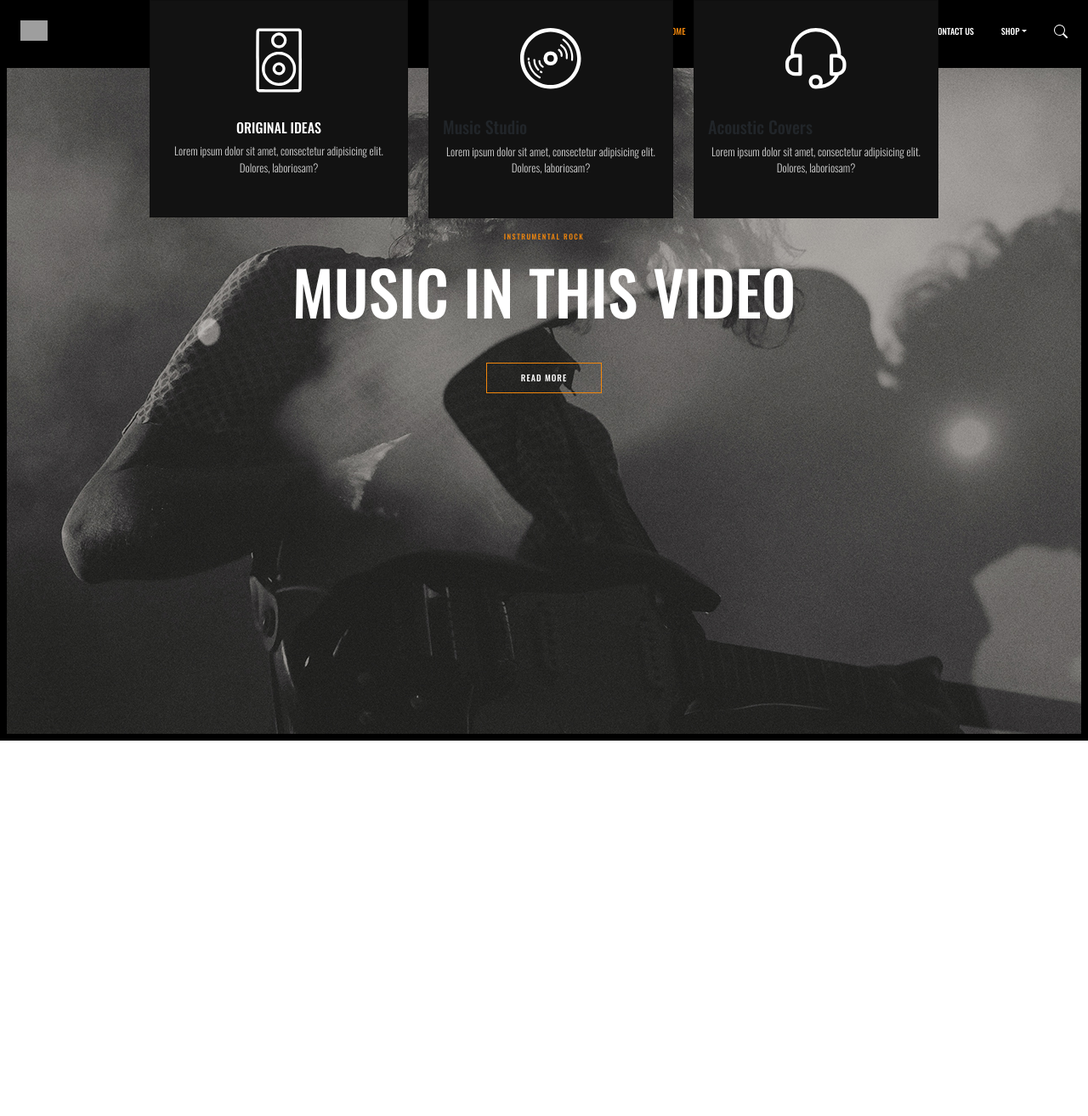
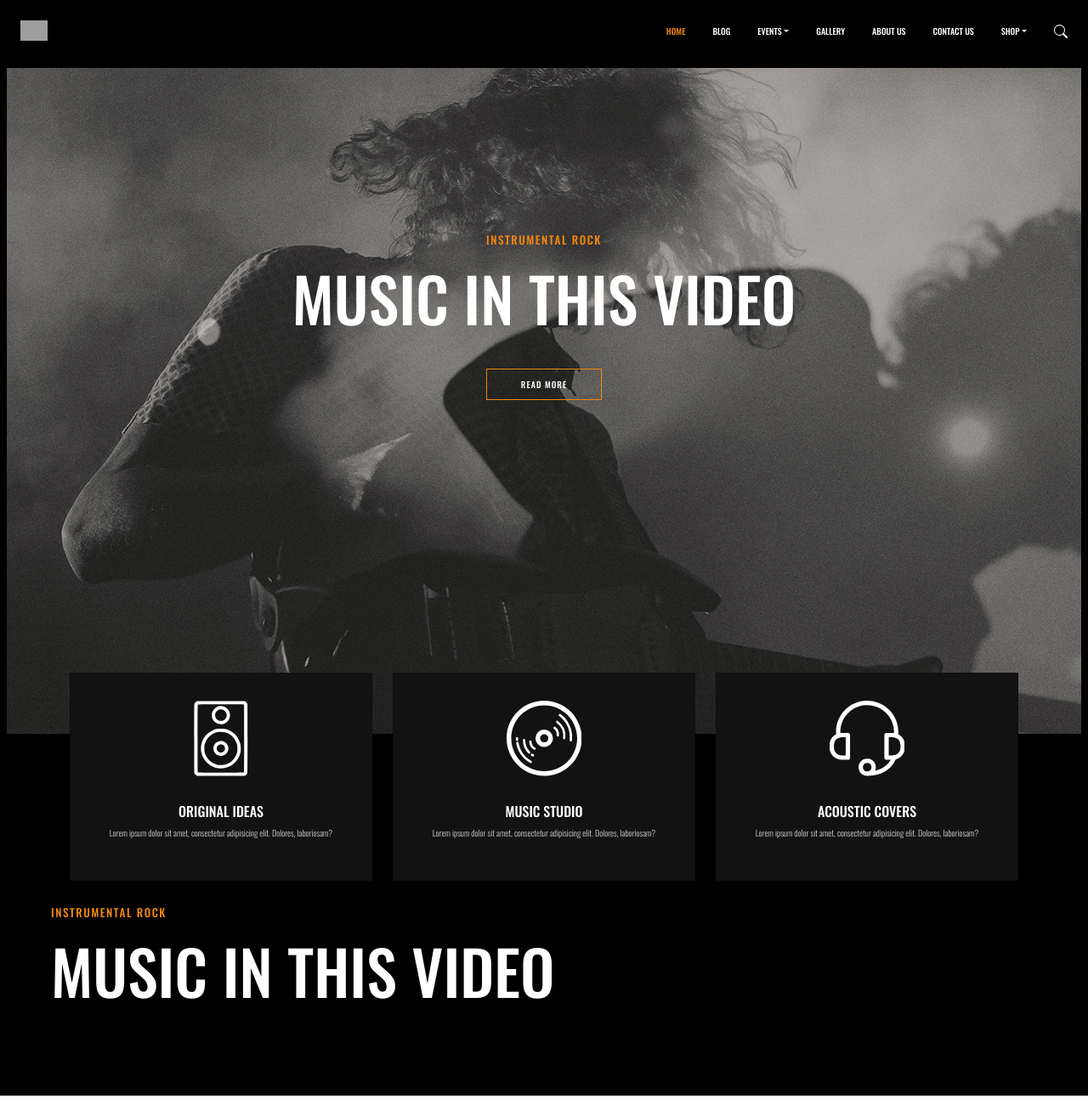
Before and after one commit to LiciaLicari/proj-html-vuejs, a Vue app: page / in a window 1280 px wide. Shown: the whole page at 85% size. Before the commit the page ends 872 px from the top, so only its background shows below. Built offline with nearby package versions, Linux system fonts and the light colour scheme; grey boxes are pictures that could not be loaded.

Commit message:
fix structure cards

```diff
--- a/src/App.vue
+++ b/src/App.vue
@@ -1,11 +1,13 @@
 <script>
 import AppHeader from './components/AppHeader.vue';
+import AppHero from './components/AppHero.vue';
 import AppCards from './components/AppCards.vue';
 
 export default {
     name: 'App',
     components: {
         AppHeader,
+        AppHero,
         AppCards,
     }
 }
@@ -13,12 +15,22 @@ export default {
 
 <template>
     <AppHeader />
+    <AppHero />
     <AppCards />
 
     <main>
+        <div id="who_we_are_section" class="p-5 mb-4">
+            <div class="container-fluid py-5">
+                <div class="">
+                    <p>Instrumental rock</p>
+                    <h1 class="">Music in this video</h1>
+
+                </div>
+            </div>
 
 
 
+        </div>
 
     </main>
 
@@ -30,4 +42,5 @@ export default {
 
 body {
     font-family: 'Oswald', sans-serif;
-}</style>
+}
+</style>
--- a/src/assets/scss/app.scss
+++ b/src/assets/scss/app.scss
@@ -11,7 +11,7 @@
     font-family: 'Oswald', sans-serif;
     font-weight: 500;
     font-size: x-small;
-    position: absolute;
+    //position: absolute;
     width: 100%;
     padding: 0;
 }
@@ -64,7 +64,8 @@ nav {
 .hero {
     height: 100vh;
 
-    .container-fluid h1 {
+    .container-fluid
+    h1 {
         text-transform: uppercase;
         font-family: 'Oswald', sans-serif;
         font-weight: 500;
@@ -104,8 +105,19 @@ nav {
     margin-top: 2rem;
 }
 
+#app_cards {
+    position: relative;
+}
+
+#app_cards .row {
+    position: absolute;
+    width: 100%;
+    top: -5rem;
+}
+
 .card {
-    width: 19rem;
+
+
     border-radius: 0%;
     background-color: #121212;
 
@@ -126,8 +138,29 @@ nav {
     }
     p {
         text-align: center;
-        font-size: small;
+        font-size: x-small;
         font-weight: 300;
         color: lightgray;
 }
 }
+
+#who_we_are_section {
+    background-color: $rock-dark;
+
+    h1 {
+        text-transform: uppercase;
+        font-family: 'Oswald', sans-serif;
+        font-weight: 500;
+        font-size: 4.5rem;
+        color: $rock-light;
+    }
+    p{
+        margin-top: 6rem;
+        text-transform: uppercase;
+        letter-spacing: 1.5px;
+        font-family: 'Oswald', sans-serif;
+        font-weight: 500;
+        font-size: smaller;
+        color: $rock-accent;
+    }
+}
--- a/src/components/AppCards.vue
+++ b/src/components/AppCards.vue
@@ -7,7 +7,9 @@ export default {
 
 <template>
    <div class="container" id="app_cards">
-            <div class="row-cols-4 gap-4 d-flex justify-content-center align-items-center g-2">
+            <div class="row justify-content-space-around align-items-center g-4">
+                <div class="col-4">
+
                     <div class="card">
 
                         <svg width=18% data-name="Layer 1" xmlns="http://www.w3.org/2000/svg" viewBox="0 0 708.98 990.01">
@@ -32,7 +34,10 @@ export default {
 
                         </div>
                     </div>
-                <div class="card" style="width:18rem;">
+                </div>
+                <div class="col-4">
+
+                    <div class="card">
                         <svg width=25% data-name="Layer 1" xmlns="http://www.w3.org/2000/svg" viewBox="0 0 980 980">
                             <path
                                 d="M490,980C219.8,980,0,760.2,0,490S219.8,0,490,0,980,219.8,980,490,760.2,980,490,980Zm0-919.3C253.3,60.7,60.7,253.3,60.7,490S253.3,919.3,490,919.3,919.3,726.7,919.3,490,726.7,60.7,490,60.7Z">
@@ -66,13 +71,16 @@ export default {
                             </path>
                         </svg>
                         <div class="card-body">
-                        <h5 class="card-title">Music Studio</h5>
+                            <h6 class="card-title">Music Studio</h6>
                             <p class="card-text">Lorem ipsum dolor sit amet, consectetur adipisicing elit. Dolores, laboriosam?
                             </p>
 
                         </div>
                     </div>
-                <div class="card" style="width:18rem;">
+                </div>
+                <div class="col-4">
+
+                    <div class="card">
                         <svg width=25% data-name="Layer 1" xmlns="http://www.w3.org/2000/svg" viewBox="0 0 980 980">
                             <path
                                 d="M238.2,770.2H154.3C69.2,770.2,0,701,0,615.9v-42c0-85.1,69.2-154.3,154.3-154.3h83.9A28.38,28.38,0,0,1,266.6,448V741.7A28.4,28.4,0,0,1,238.2,770.2ZM154.3,476.4a97.56,97.56,0,0,0-97.5,97.5v42a97.56,97.56,0,0,0,97.5,97.5h55.6v-237Z">
@@ -88,10 +96,11 @@ export default {
                         </path>
                     </svg>
                     <div class="card-body">
-                    <h5 class="card-title">Acoustic Covers</h5>
+                        <h6 class="card-title">Acoustic Covers</h6>
                         <p class="card-text">Lorem ipsum dolor sit amet, consectetur adipisicing elit. Dolores, laboriosam?
                         </p>
 
+                    </div>
                 </div>
             </div>
         </div>
@@ -102,7 +111,7 @@ export default {
 @use '../assets/scss/partials/variables' as *;
 
 #app_cards {
-    margin: -10;
+    // margin-top: -8.5rem;
 }
 
 </style>
--- a/src/components/AppHeader.vue
+++ b/src/components/AppHeader.vue
@@ -54,16 +54,7 @@ export default {
                 </ul>
             </div>
         </nav>
-        <div class="hero bg_hero p-5 mb-4 bg-black">
-            <div class="container-fluid py-5">
-                <div class="">
-                    <p>Instrumental rock</p>
-                    <h1 class="">Music in this video</h1>
-                    <button type="button" class="btn btn_cstm btn-lg">read more</button>
 
-                </div>
-            </div>
-        </div>
 
     </header>
 </template>
@@ -71,7 +62,5 @@ export default {
 <style lang="scss" scoped>
 @use '../assets/scss/partials/variables' as *;
 
-#app_header {
-    height: 100vh;
-}
+
 </style>
--- /dev/null
+++ b/src/components/AppHero.vue
@@ -0,0 +1,24 @@
+<script>
+export default {
+    name: 'AppHero',
+
+}
+</script>
+
+<template>
+    <div class="hero bg_hero p-5 bg-black">
+        <div class="container-fluid py-5">
+            <div class="">
+                <p>Instrumental rock</p>
+                <h1 class="">Music in this video</h1>
+                <button type="button" class="btn btn_cstm btn-lg">read more</button>
+
+            </div>
+        </div>
+    </div>
+</template>
+
+<style lang="scss" scoped>
+@use '../assets/scss/partials/variables' as *;
+
+</style>
```
Lines whose indentation alone changed are shown as unchanged.
